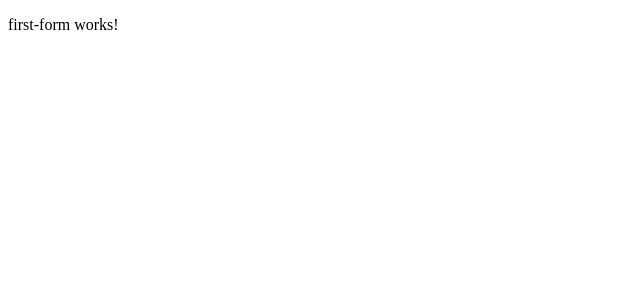
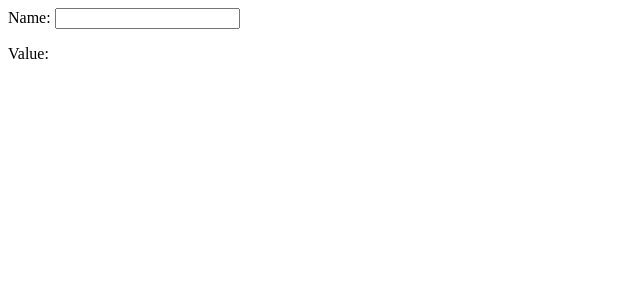
Before and after one commit to alexunjm/angular-11-review, an Angular app: page / in a window 1280 px wide. Shown: the top 300 px of the page, without its empty margins (0-640 px from the left). Built offline with nearby package versions, Linux system fonts and the light colour scheme.

Commit message:
input reactivo utilizando FormControl

```diff
--- a/src/app/my-reactive-forms/components/first-form/first-form.component.html
+++ b/src/app/my-reactive-forms/components/first-form/first-form.component.html
@@ -1 +1,5 @@
-<p>first-form works!</p>
+<label>
+  Name:
+  <input type="text" [formControl]="name" />
+</label>
+<p>Value: {{ name.value }}</p>
--- a/src/app/my-reactive-forms/components/first-form/first-form.component.ts
+++ b/src/app/my-reactive-forms/components/first-form/first-form.component.ts
@@ -1,15 +1,14 @@
 import { Component, OnInit } from '@angular/core';
+import { FormControl } from '@angular/forms';
 
 @Component({
   selector: 'app-first-form',
   templateUrl: './first-form.component.html',
-  styleUrls: ['./first-form.component.scss']
+  styleUrls: ['./first-form.component.scss'],
 })
 export class FirstFormComponent implements OnInit {
+  name = new FormControl('');
+  constructor() {}
 
-  constructor() { }
-
-  ngOnInit(): void {
-  }
-
+  ngOnInit(): void {}
 }
```
